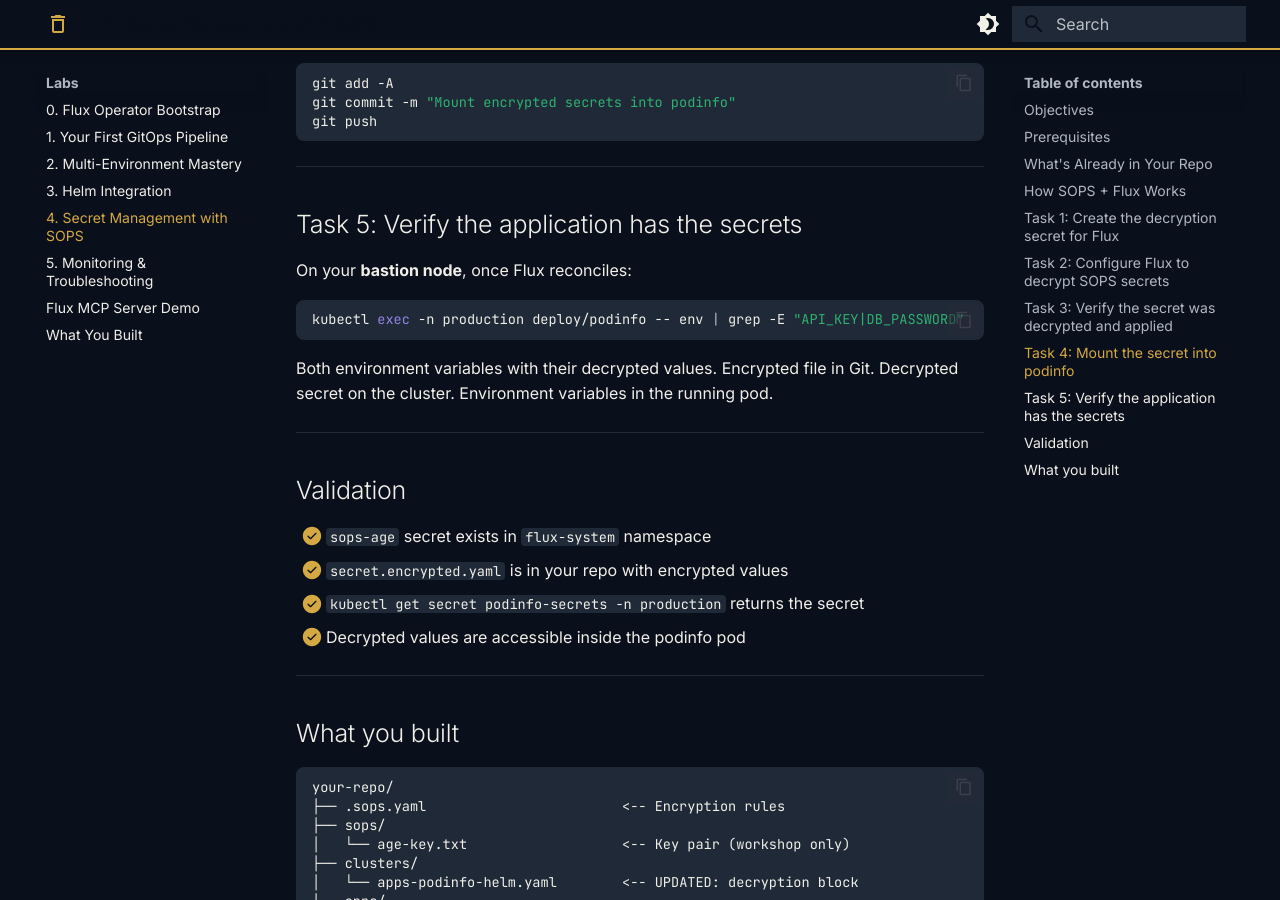
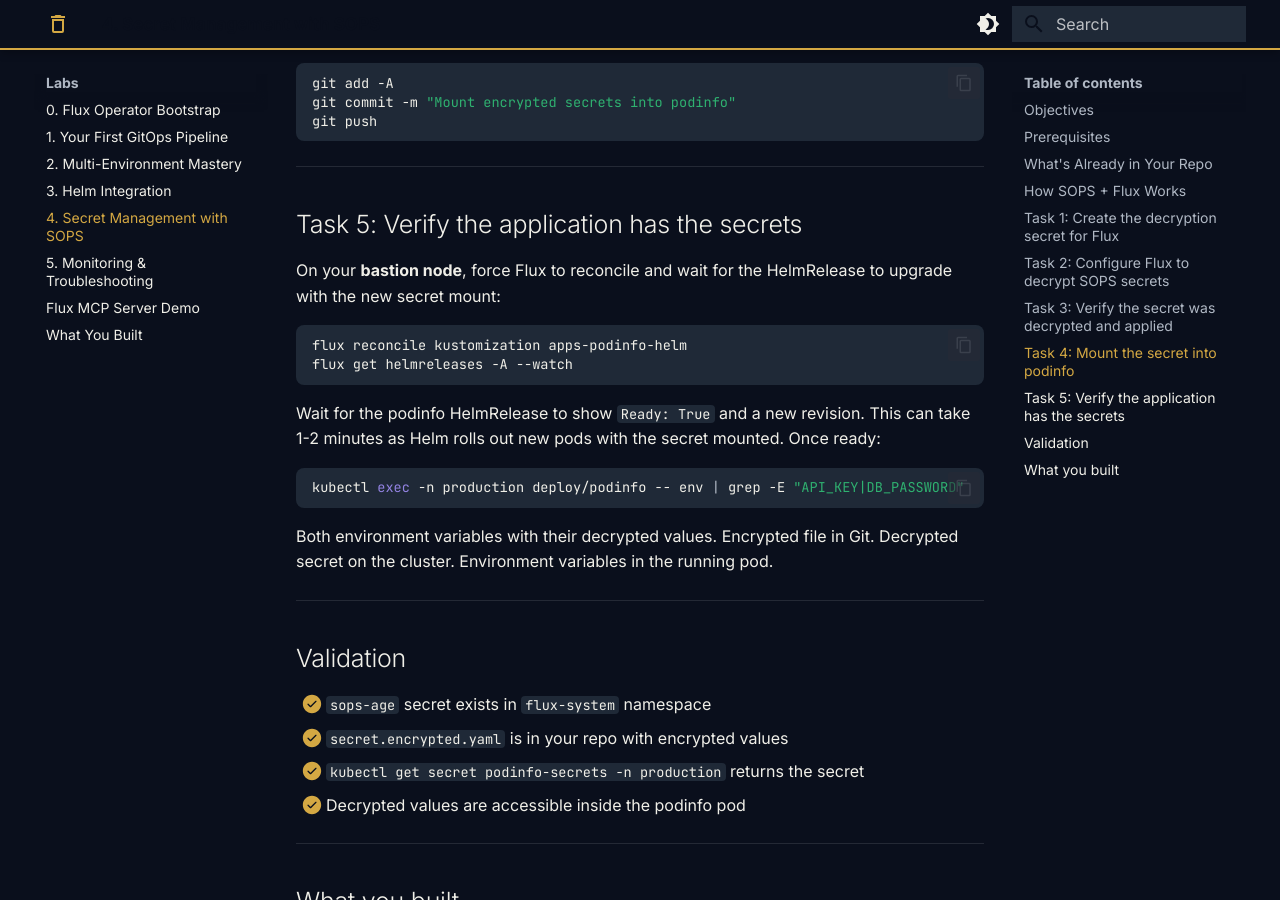
Before and after one commit to stevenwadeconsulting/gitops-fundamentals-lab, an MkDocs documentation site: the page built from docs/labs/4-sops-secrets.md, in a window 1280 px wide and 900 px high, scrolled down 4682 px. Built offline with MkDocs 1.6.1 and Material for MkDocs 9.7.7, drawn with Linux system fonts in a browser that asks for light colours.

Commit message:
Lab 4 Task 5: add reconcile and watch step before verifying secrets

````diff
--- a/docs/labs/4-sops-secrets.md
+++ b/docs/labs/4-sops-secrets.md
@@ -221,7 +221,14 @@ git push
 
 ## Task 5: Verify the application has the secrets
 
-On your **bastion node**, once Flux reconciles:
+On your **bastion node**, force Flux to reconcile and wait for the HelmRelease to upgrade with the new secret mount:
+
+```bash
+flux reconcile kustomization apps-podinfo-helm
+flux get helmreleases -A --watch
+```
+
+Wait for the podinfo HelmRelease to show `Ready: True` and a new revision. This can take 1-2 minutes as Helm rolls out new pods with the secret mounted. Once ready:
 
 ```bash
 kubectl exec -n production deploy/podinfo -- env | grep -E "API_KEY|DB_PASSWORD"
````
